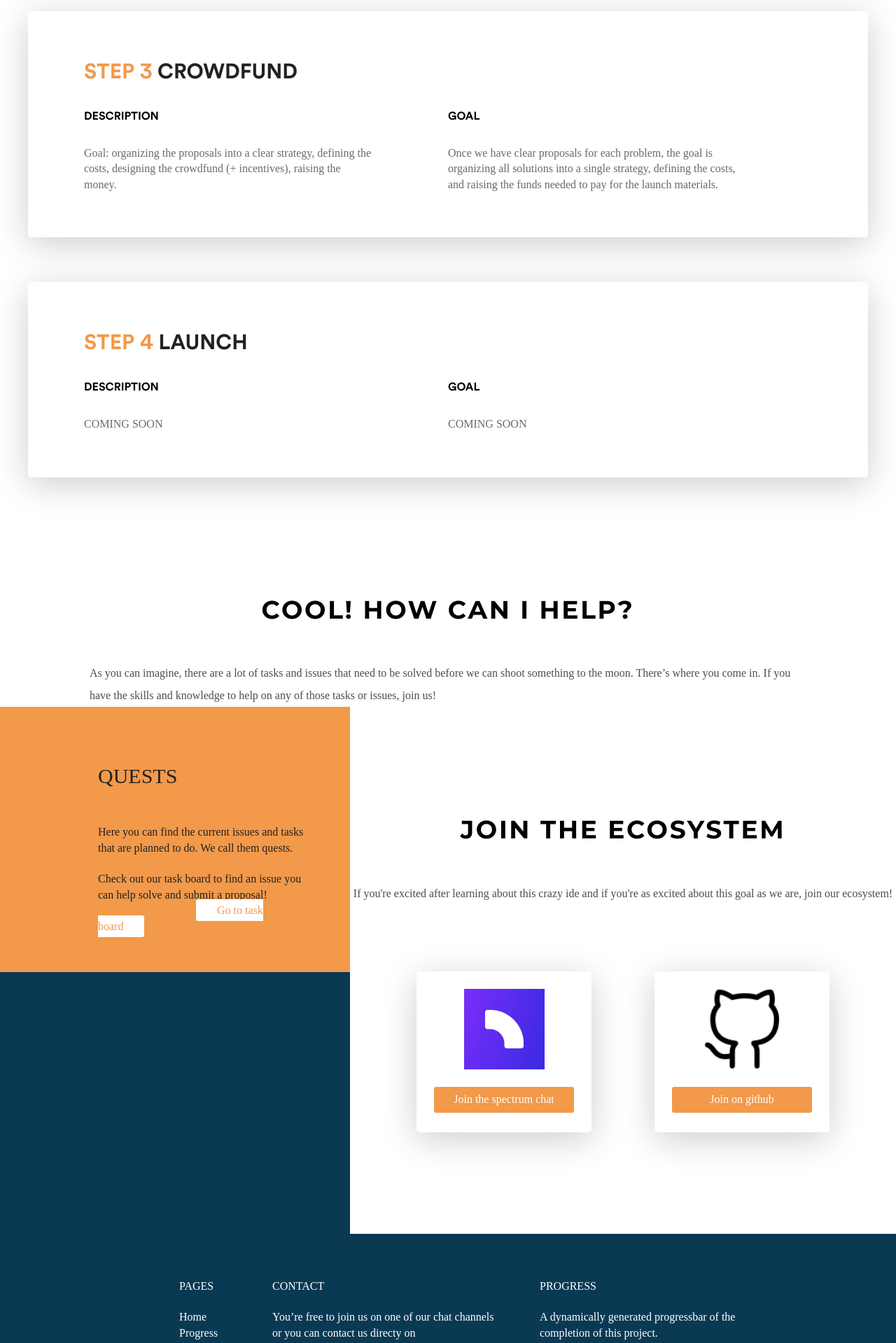
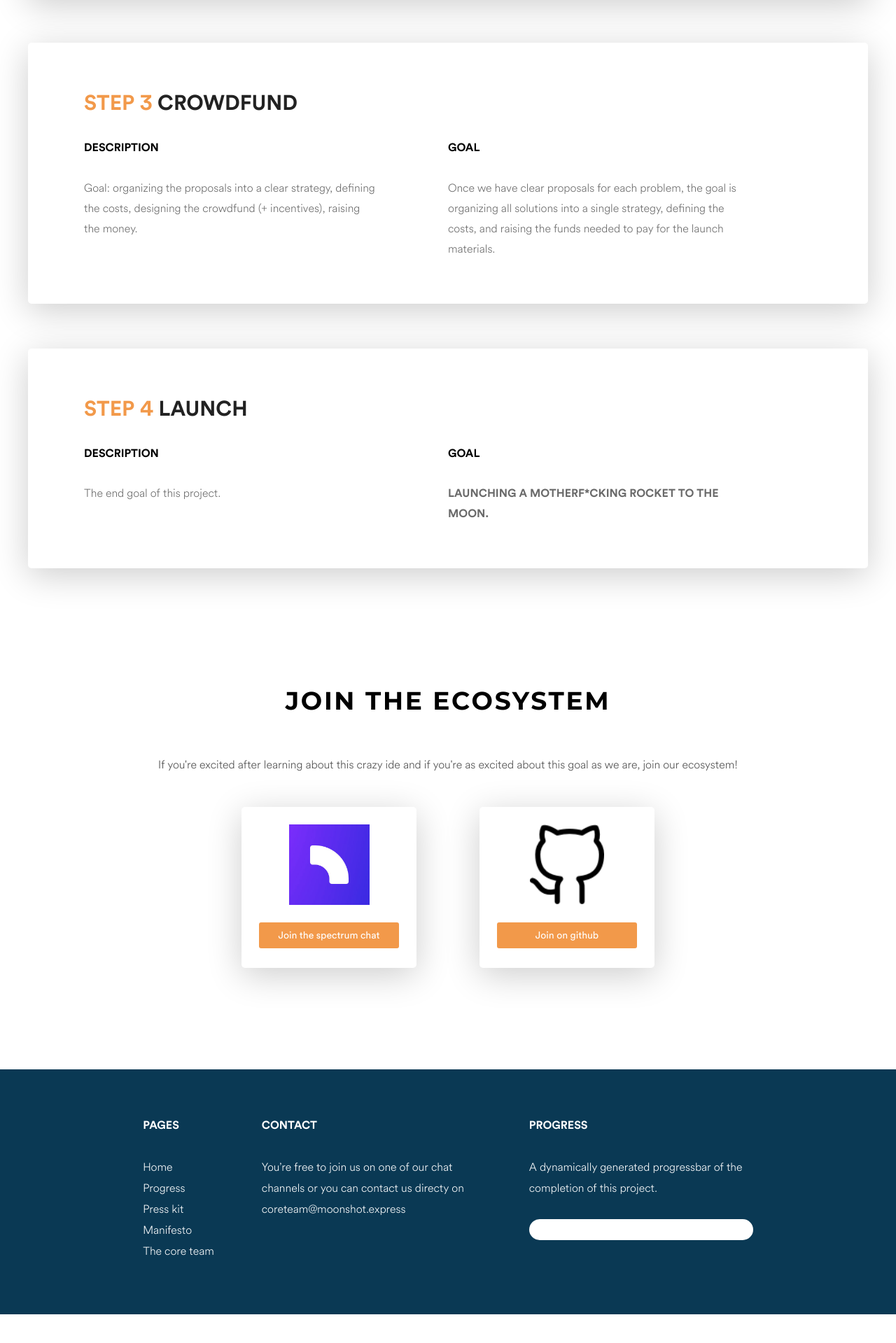
Before and after one commit to AhsanFazal/moonshot-website, a PHP site: page / in a window 1280 px wide. Shown: the part 2120-4039 px from the top of the page at 70% size. After the commit the page ends 3998 px from the top, so only its background shows below. Run offline with PHP 8.4, Linux system fonts and the light colour scheme; some libraries are stand-ins or nearby versions.

Commit message:
Demo ready

```diff
--- a/css/main.css
+++ b/css/main.css
@@ -206,7 +206,7 @@ Author Styles
 }
 
 .hero .text {
-    margin-bottom: 50px;
+    margin-bottom: 100px;
     font-family: Circular-Regular;
     width: 450px;
 }
@@ -266,7 +266,7 @@ Author Styles
 
 .hero .graphics {
     position: absolute;
-    top: 45px;
+    top: 0px;
     right: 0px;
     height: 465px;
     background-color: #0B3752;
@@ -355,7 +355,7 @@ Author Styles
     padding: 100px 0px
 }
 
-.steps-section .main-title {
+.main-title {
     font-family: Montserrat-Bold;
     font-size: 36px;
     color: #000000;
@@ -364,7 +364,7 @@ Author Styles
 }
 
 
-.steps-section .main-description {
+.main-description {
     font-family: Circular-Book;
     font-size: 16px;
     color: #4D4D4D;
@@ -417,17 +417,18 @@ Author Styles
 }
 
 .steps-section .cards .card .explaination .text {
-    font-family: Circular-Light;
+    font-family: Circular-Book;
     font-size: 16px;
     color: #6A6A6A;
     letter-spacing: 0;
     margin-top: 32px;
+    line-height: 29px;
     width: 80%
 }
-.quest-section {
-    float: left;
+.steps-section .cards .card .explaination .text.bold {
+    font-family: Circular-Bold;
 }
-.quests-section .main-title {
+.main-title {
     font-family: Montserrat-Bold;
     font-size: 36px;
     color: #000000;
@@ -436,8 +437,8 @@ Author Styles
 }
 
 
-.quests-section .main-description {
-    font-family: Circular-Light;
+.main-description {
+    font-family: Circular-Book;
     font-size: 16px;
     color: #4D4D4D;
     letter-spacing: 0;
@@ -445,59 +446,6 @@ Author Styles
     width: 80%;
     margin: 0 auto;
     margin-top: 50px;
-}
-
-.quest-header {
-    width: 500px;
-    height: 455px;
-    background-color: #f2994a;
-    float: left;
-}
-.quest-title {
-    margin-left: 140px;
-    font-family: Circular-Light;
-    font-size: 30px;
-    padding-top: 78px;
-}
-.questheader-description {
-    font-family: Circular-Light;
-    margin-left: 140px;
-    margin-top: 48px;
-    width: 300px;
-    font-size: 16px;
-    margin-bottom: 54px;
-}
-.third-button {
-    background-color: white;
-    color: #f2994a;
-    border-radius: 3px;
-    align-self: center;
-    padding: 7px 30px;
-    text-decoration: none;
-    margin-left: 140px;
-}
-.quest-list {
-    width: 100%;
-    height: 455px;
-    background-color: #0A3954;
-}
-.main-title2 {
-    font-family: Montserrat-Bold;
-    font-size: 36px;
-    color: #000000;
-    letter-spacing: 2.67px;
-    text-align: center;
-    margin-top: 150px;
-}
-.main-description2 {
-    font-family: Circular-Light;
-    font-size: 16px;
-    color: #4D4D4D;
-    letter-spacing: 0;
-    line-height: 32px;
-    text-align: center;
-    margin-top: 50px;
-    margin-bottom: 50px;
 }
 .ecosystem-parent {
     display: flex;
@@ -524,21 +472,24 @@ Author Styles
     height: 350px;
     max-width: 1500px;
     background-color: #0A3954;
+    font-family: Circular-Book !important;
+    font-size: 16px;
+    color: #FFFFFF;
+    letter-spacing: 0;
+    line-height: 30px;
 }
 .pages {
-    margin-left: 20%;
-    width: 100px;
-    font-family: Circular-Light;
+    font-family: Circular-Book;
     font-size: 16px;
     color: white;
     text-decoration: none;
-    height: 350px;
-    float: left;
+    margin-right: 35px;
 }
 .pagestitle {
     color: white;
     text-decoration: none;
     padding-top: 64px;
+    font-family: Circular-Bold;
 }
 .pagescontent {
     margin-bottom: 64px;
@@ -551,9 +502,7 @@ Author Styles
 .contact {
     margin-left: 33px;
     width: 320px;
-    height: 125px;
     color: #FFFFFF;
-    float: left;
     padding-top: 64px;
 }
 .contact a {
@@ -563,9 +512,7 @@ Author Styles
 .progress {
     margin-left: 62px;
     width: 320px;
-    height: 160px;
     padding-top: 64px;
-    float: left;
     color: #FFFFFF;
 }
 .progressbar {
@@ -594,6 +541,8 @@ Author Styles
 .ecosystem-button a {
     text-decoration: none;
     color: #FFFFFF;
+    font-family: Circular-Regular;
+    font-size: 14px;
 
 }
 .ecosystem-card img {
--- a/index.html
+++ b/index.html
@@ -19,11 +19,7 @@
             <![endif]-->
 
             <!-- Add your site or application content here -->
-            <div class="top-bar">
-                <div class="container">
-
-                </div>
-            </div>
+            <!-- <div class="top-bar"> -->
             <div class="container">
                 <div class="hero">
                     <div class="menu">
@@ -125,37 +121,22 @@
                                     <div class="explaination">
                                         <div class="description">
                                             <div class="title">DESCRIPTION</div>
-                                            <div class="text">COMING SOON
-                                            </div>
+                                            <div class="text">The end goal of this project.</div>
                                         </div>
                                         <div class="goal">
                                             <div class="title">GOAL</div>
-                                            <div class="text">COMING SOON</div>
+                                            <div class="text bold">LAUNCHING A MOTHERF*CKING ROCKET TO THE MOON.</div>
                                         </div>
                                     </div>
                                 </div>
                             </div>
                         </div>
                     </div>
-                    <div class="quests-section">
-                        <div class="main-title">COOL! HOW CAN I HELP?</div>
-                        <div class="main-description">As you can imagine, there are a lot of tasks and issues that need to be solved before we can shoot something to the moon. There’s where you come in. If you have the skills and knowledge to help on any of those tasks or issues, join us!</div>
-                        <div class="quest-header">
-                            <div class="quest-title">QUESTS</div>
-                            <div class="questheader-description">Here you can find the current issues and tasks that are planned to do. We call them quests.
-                                <br>
-                                <br>
-                                Check out our task board to find an issue you can help solve and submit a proposal!
-                                <div class="button"><a href="#" class="third-button">Go to task board</a></div>
-                            </div>
-                            <div class="quest-list">
-                                <div class="quest"></div>
-                                <div class="quest"></div>
-                            </div>
-                        </div>
-
-                        <div class="main-title2">JOIN THE ECOSYSTEM</div>
-                        <div class="main-description2">If you're excited after learning about this crazy ide and if you're as excited about this goal as we are, join our ecosystem!</div>
+                    <!-- <div class="main-title">COOL! HOW CAN I HELP?</div>
+                        <div class="main-description">As you can imagine, there are a lot of tasks and issues that need to be solved before we can shoot something to the moon. There’s where you come in. If you have the skills and knowledge to help on any of those tasks or issues, join us!</div> -->
+                        <div class="ecosystem-section">
+                            <div class="main-title">JOIN THE ECOSYSTEM</div>
+                            <div class="main-description" style="text-align: center;">If you're excited after learning about this crazy ide and if you're as excited about this goal as we are, join our ecosystem!</div>
 
                             <div class="ecosystem-parent">
                                 <div class="ecosystem-card">
@@ -166,10 +147,10 @@
                                     <img src="img/github.png">
                                     <div class="ecosystem-button"><a href="https://github.com/AhsanFazal/moonshot-web">Join on github</a></div>
                                 </div>
-
-
+                            </div>
                         </div>
                         <div class="footer">
+                            <div class="container" style="display: flex; justify-content: center">
                                 <div class="pages">
                                     <div class="pagestitle">PAGES</div>
                                     <div class="pagescontent">
@@ -182,16 +163,17 @@
                                     </div>
                                 </div>
                                 <div class="contact">
-                                <div>CONTACT</div>
+                                    <div style="font-family: Circular-Bold;">CONTACT</div>
                                     <br>
                                     <div>You’re free to join us on one of our chat channels or you can contact us directy on <a href="mailto:coreteam@moonshot.express">coreteam@moonshot.express</a></a></div>
                                 </div>
                                 <div class="progress">
-                                <div>PROGRESS</div>
+                                    <div style="font-family: Circular-Bold;">PROGRESS</div>
                                     <br>
                                     <div>A dynamically generated progressbar of the completion of this project.</div>
                                     <br>
                                     <div class="progressbar"><div class="progresspercentage"></div></div>
+                                </div>
                             </div>
                         </div>
 
```
Also changed, not shown: fonts/Circular-Book.ttf. Lines whose indentation alone changed are shown as unchanged.
